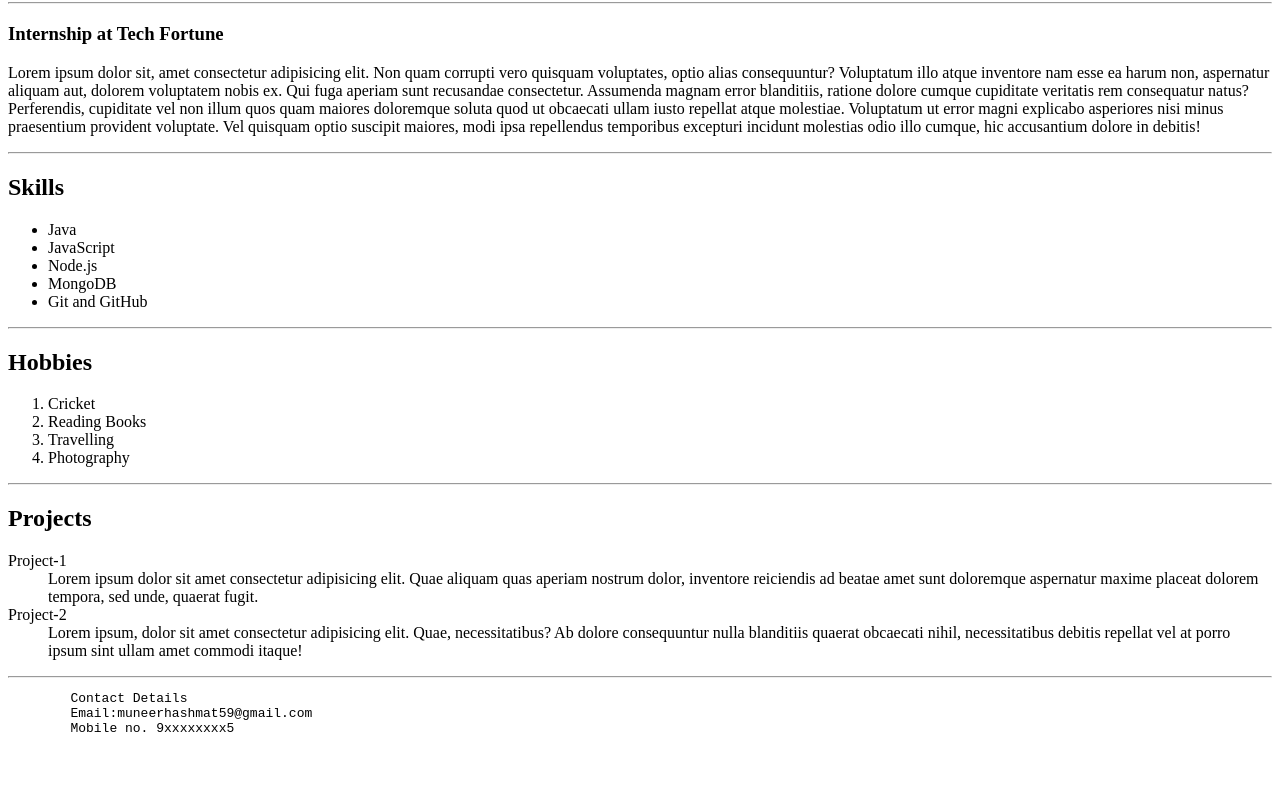
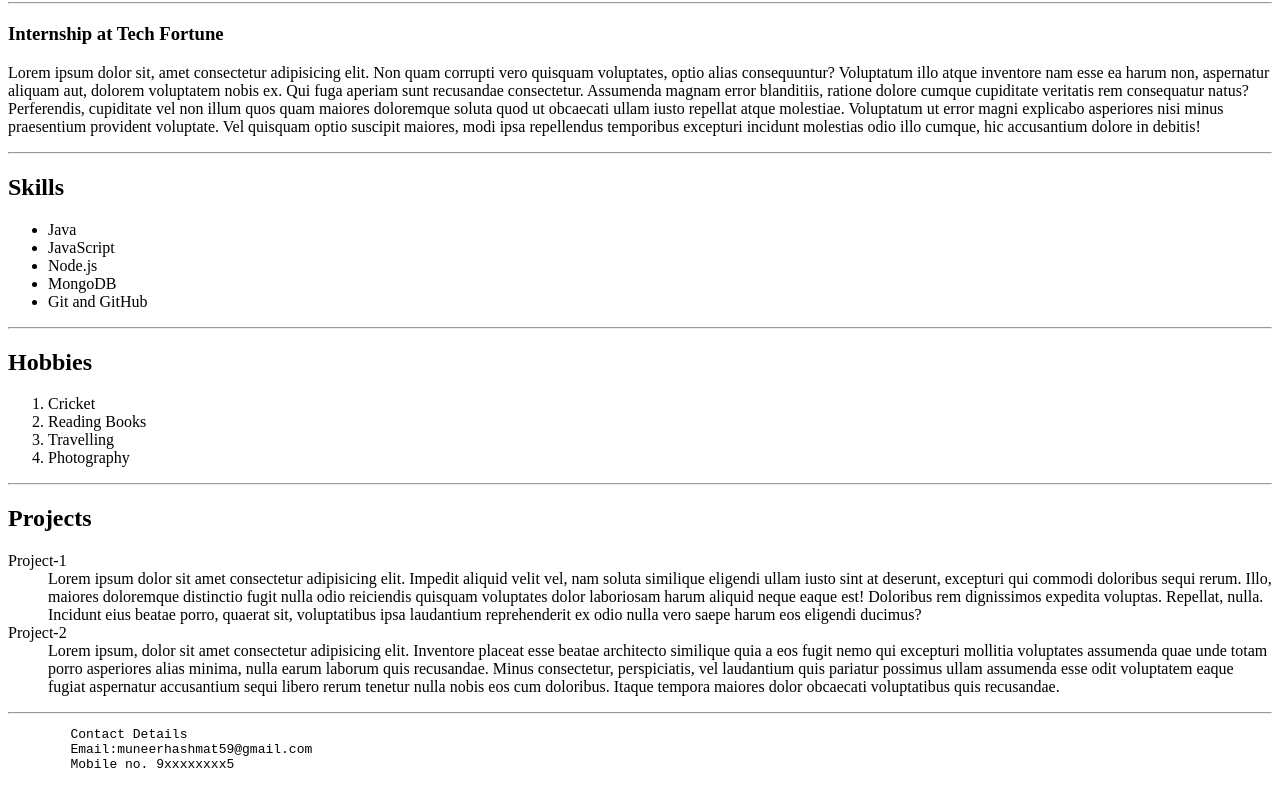
Before and after one commit to MuneerHashmat/resume, a plain HTML site: page index.html in a window 1280 px wide. Shown: the part 353-1153 px from the top of the page. Before the commit the page ends 1117 px from the top, so only its background shows below. Drawn offline with Linux system fonts and the light colour scheme.

Commit message:
modified index.html

```diff
--- a/index.html
+++ b/index.html
@@ -69,13 +69,17 @@
 
     <dl>
         <dt>Project-1</dt>
-        <dd>Lorem ipsum dolor sit amet consectetur adipisicing elit. Quae aliquam quas aperiam nostrum dolor, inventore
-            reiciendis ad beatae amet sunt doloremque aspernatur maxime placeat dolorem tempora, sed unde, quaerat
-            fugit.</dd>
+        <dd>Lorem ipsum dolor sit amet consectetur adipisicing elit. Impedit aliquid velit vel, nam soluta similique
+            eligendi ullam iusto sint at deserunt, excepturi qui commodi doloribus sequi rerum. Illo, maiores doloremque
+            distinctio fugit nulla odio reiciendis quisquam voluptates dolor laboriosam harum aliquid neque eaque est!
+            Doloribus rem dignissimos expedita voluptas. Repellat, nulla. Incidunt eius beatae porro, quaerat sit,
+            voluptatibus ipsa laudantium reprehenderit ex odio nulla vero saepe harum eos eligendi ducimus?</dd>
         <dt>Project-2</dt>
-        <dd>Lorem ipsum, dolor sit amet consectetur adipisicing elit. Quae, necessitatibus? Ab dolore consequuntur nulla
-            blanditiis quaerat obcaecati nihil, necessitatibus debitis repellat vel at porro ipsum sint ullam amet
-            commodi itaque!</dd>
+        <dd>Lorem ipsum, dolor sit amet consectetur adipisicing elit. Inventore placeat esse beatae architecto similique
+            quia a eos fugit nemo qui excepturi mollitia voluptates assumenda quae unde totam porro asperiores alias
+            minima, nulla earum laborum quis recusandae. Minus consectetur, perspiciatis, vel laudantium quis pariatur
+            possimus ullam assumenda esse odit voluptatem eaque fugiat aspernatur accusantium sequi libero rerum tenetur
+            nulla nobis eos cum doloribus. Itaque tempora maiores dolor obcaecati voluptatibus quis recusandae.</dd>
     </dl>
 
     <hr>
```
